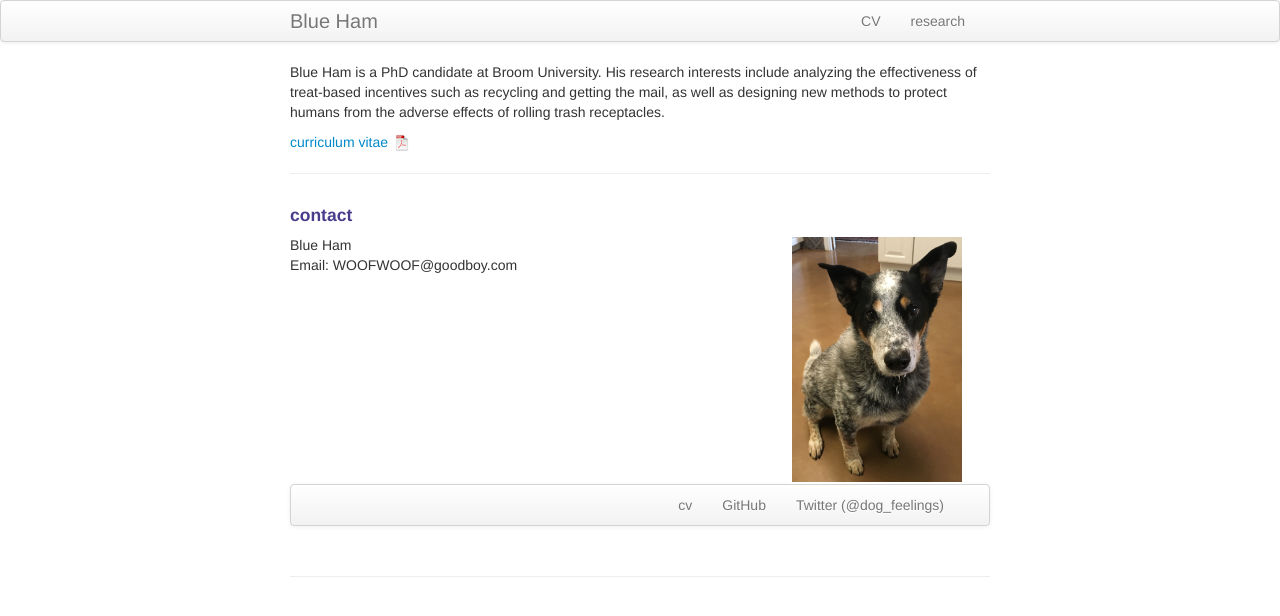
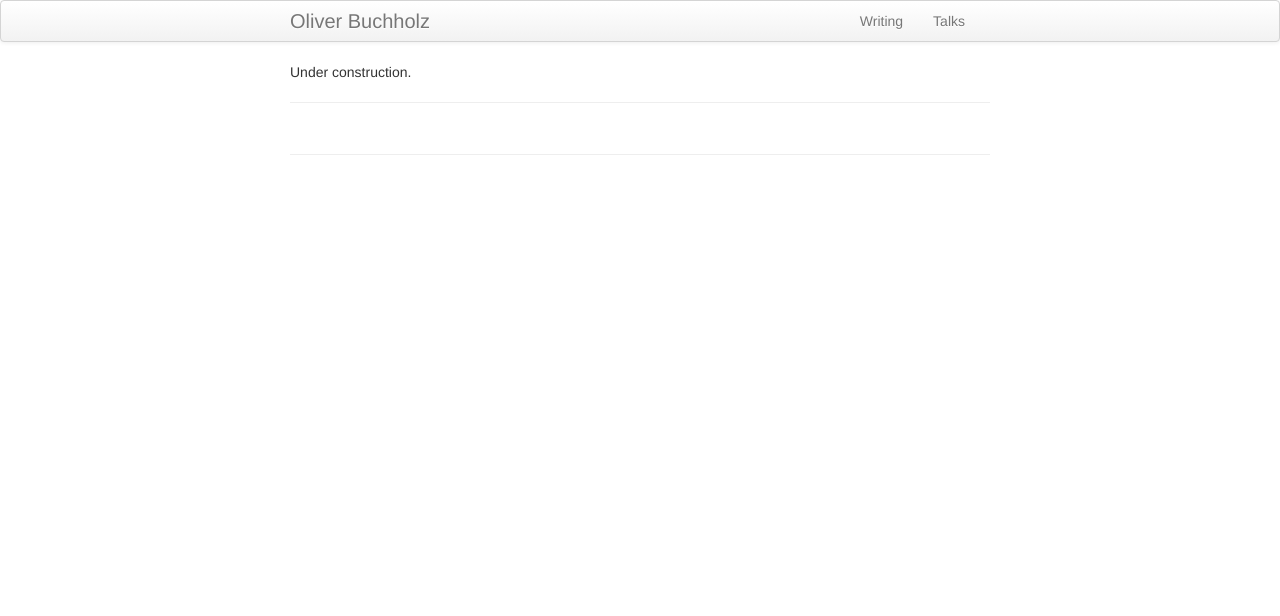
Before and after one commit to oliverbuchholz/oliverbuchholz.github.io, a Jekyll site: the page built from index.md, in a window 1280 px wide. Shown: the top 616 px of the page. Built offline with Jekyll 4.4.1, drawn with Linux system fonts in a browser that asks for light colours.

Commit message:
first update

```diff
--- a/_config.yml
+++ b/_config.yml
@@ -8,14 +8,14 @@ highlighter: rouge
 # Themes are encouraged to use these universal variables
 # so be sure to set them if your theme uses them.
 #
-title : Blue Ham
+title : Oliver Buchholz
 author :
-  name : Marisa Carlos
-  email : mbc96@cornell.edu
-  github : mbcarlos
-  twitter : MarisaBriCarlos
+  name : Oliver Buchholz
+  email : oliver.buchholz@uni-tuebingen.de
+  github :
+  twitter :
 
-production_url : http://marisabriana.github.io
+production_url : http://oliverbuchholz.github.io
 
 # Tell Github to use the kramdown markdown interpreter
 # (see https://help.github.com/articles/migrating-your-pages-site-from-maruku)
--- a/_includes/themes/twitter/default.html
+++ b/_includes/themes/twitter/default.html
@@ -35,8 +35,8 @@
         <div class="container-narrow">
           <a class="brand" href="{{ HOME_PATH }}">{{ site.title }}</a>
           <ul class="nav">
-              <li><a href="{{ BASE_PATH }}/assets/CV.pdf">CV</a></li>
-              <li><a href="{{ BASE_PATH }}/pages/research.html">research</a></li>
+              <li><a href="{{ BASE_PATH }}/pages/writing.html">Writing</a></li>
+              <li><a href="{{ BASE_PATH }}/pages/talks.html">Talks</a></li>
           </ul>
         </div>
       </div>
--- a/index.md
+++ b/index.md
@@ -1,41 +1,13 @@
 ---
 layout: frontpage
-title: Blue Ham
-description: Blue Ham is a PhD candidate at Broom University.
-keywords: Blue, Ham, treats, recycling, mail, being a good boy
+title: Oliver Buchholz
+description: Oliver Buchholz is a PhD student in philosophy at University of Tuebingen.
+keywords: Buchholz, Oliver, philosophy, machine learning, phd, Tuebingen
 ---
 
-Blue Ham is a PhD candidate at Broom University. His research interests include analyzing the effectiveness of treat-based incentives such as recycling and getting the mail, as well as designing new methods to protect humans from the adverse effects of rolling trash receptacles.
+Under construction.
 
-[curriculum vitae ![CV as pdf]({{ BASE_PATH }}/pages/icons16/pdf-icon.png)]({{ BASE_PATH }}/assets/CV.pdf)<br/>
+
 
 
 ---
-
-
-<div class="container">
-<h4><a name="contact"></a>contact</h4>
-
-    <div class="row-fluid">
-        <div class="span5">
-            Blue Ham<br/>
-            Email: WOOFWOOF@goodboy.com<br/>
-        </div>
-
-        <div class="span2">
-        <a href="../assets/headshot.jpg">
-            <img src="../assets/headshot.jpg"
-                  title="Blue Ham" alt="Blue Ham"/></a>
-        </div>
-    </div>
-</div>
-
-<div class="navbar">
-  <div class="navbar-inner">
-      <ul class="nav">
-          <li><a href="{{ BASE_PATH }}/assets/CV.pdf">cv</a></li>
-          <li><a href="https://github.com/mbcarlos">GitHub</a></li>
-          <li><a href="https://twitter.com/dog_feelings">Twitter (@dog_feelings)</a></li>
-      </ul>
-  </div>
-</div>
```
Also changed, not shown: 404.md (+1 -12 lines), pages/research.md (deleted, +0 -22 lines), pages/talks.md (added, +9 -0 lines), pages/writing.md (added, +9 -0 lines), ReadMe.md.
